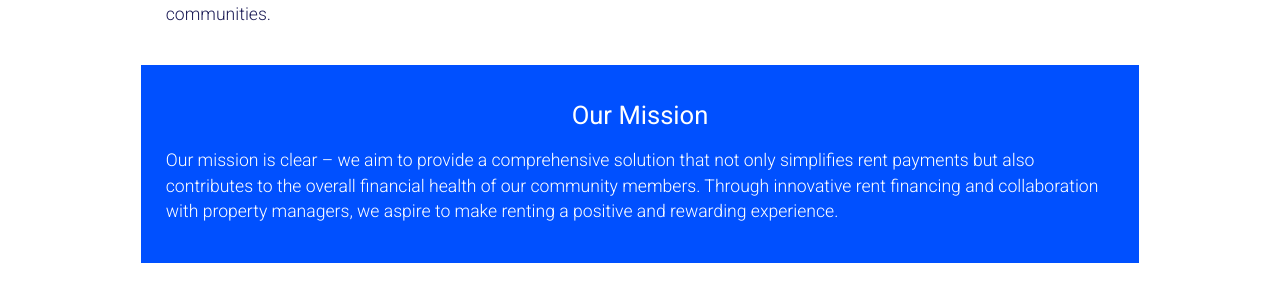
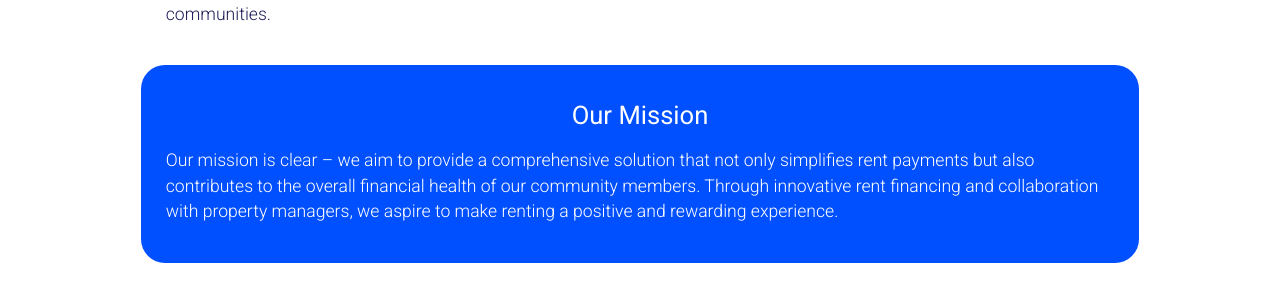
Before and after one commit to charleyoshi/rentwallex, a React (Create React App) app in the folder client/: page /who-we-are in a window 1280 px wide. Shown: the part 585-885 px from the top of the page. Built offline with nearby package versions, Linux system fonts and the light colour scheme.

Commit message:
fix styles

```diff
--- a/client/src/index.css
+++ b/client/src/index.css
@@ -432,6 +432,7 @@ img {
 
     .bgWrapper-brand-blue-whiteText {
       background-color: var(--brand-blue);
+      border-radius: 24px;
 
       h3,
       h5 {
```
